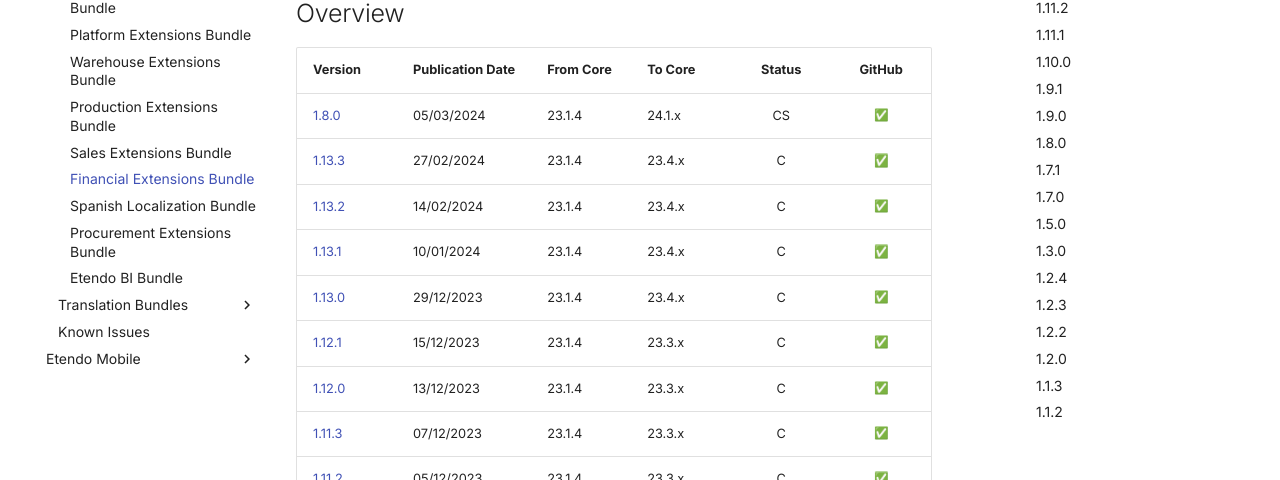
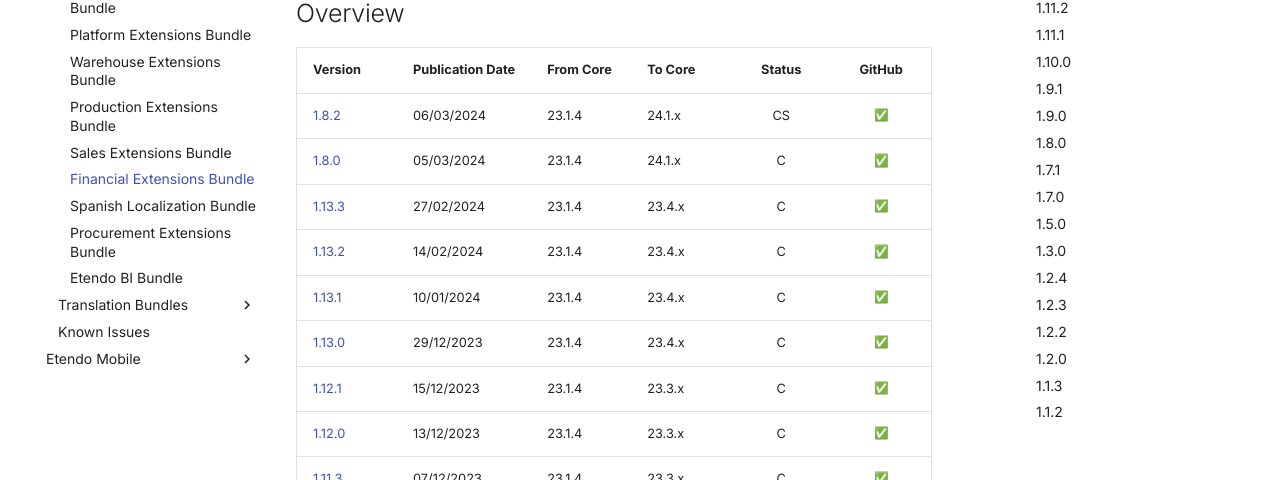
Before and after one commit to facumoyanosmf/mkdocs-prueba, an MkDocs documentation site: the page built from docs/whats-new/release-notes/etendo-classic/bundles/financial-extensions/release-notes.md, in a window 1280 px wide and 900 px high. Shown: the part 420-900 px from the top of the window. Built offline with MkDocs 1.6.1 and Material for MkDocs 9.7.7, drawn with Linux system fonts in a browser that asks for light colours; emoji names are drawn with the system emoji font; comment, search, counter and statistics services are not loaded; the version menu is left out.

Commit message:
Add release notes for Version 1.8.2 :memo:

```diff
--- a/docs/whats-new/release-notes/etendo-classic/bundles/financial-extensions/release-notes.md
+++ b/docs/whats-new/release-notes/etendo-classic/bundles/financial-extensions/release-notes.md
@@ -14,7 +14,8 @@
 
 | Version | Publication Date | From Core | To Core| Status | GitHub |
 | --- | --- | --- | --- | :---: | :---: |
-| [1.8.0](https://github.com/facumoyanosmf/mkdocs-prueba/releases/tag/1.8.0){target="_blank"} | 05/03/2024 | 23.1.4 | 24.1.x | CS | :white_check_mark: |
+| [1.8.2](https://github.com/facumoyanosmf/mkdocs-prueba/releases/tag/1.8.2){target="_blank"} | 06/03/2024 | 23.1.4 | 24.1.x | CS | :white_check_mark: |
+| [1.8.0](https://github.com/facumoyanosmf/mkdocs-prueba/releases/tag/1.8.0){target="_blank"} | 05/03/2024 | 23.1.4 | 24.1.x | C | :white_check_mark: |
 | [1.13.3](#1133)   | 27/02/2024 | 23.1.4 | 23.4.x | C | :white_check_mark:    |
 | [1.13.2](#1132)   | 14/02/2024 | 23.1.4 | 23.4.x | C  | :white_check_mark:    |
 | [1.13.1](#1131)   | 10/01/2024 | 23.1.4 | 23.4.x | C  | :white_check_mark:    |
```
